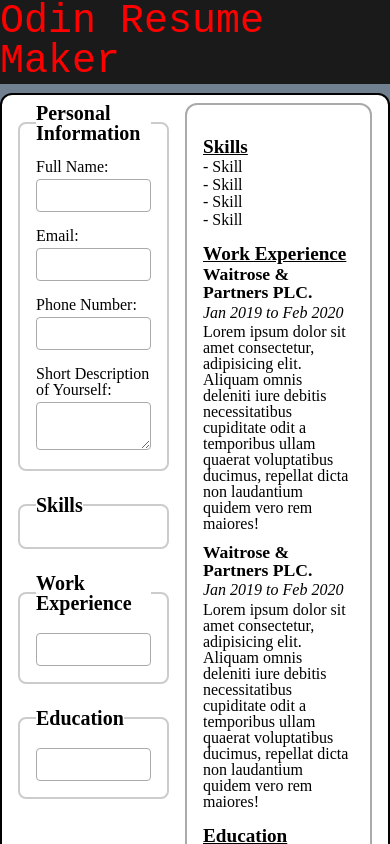
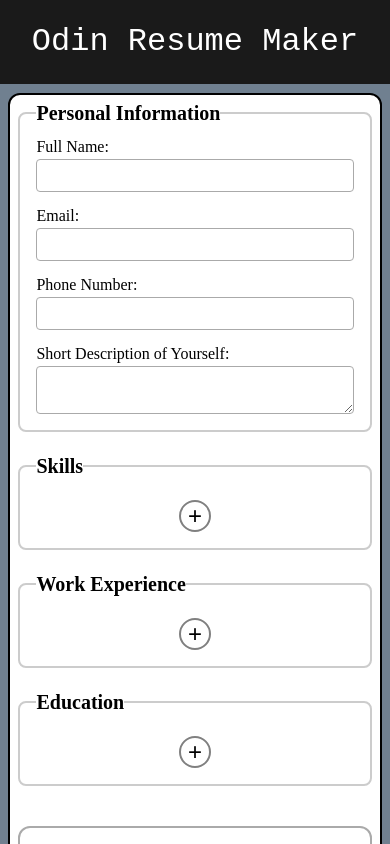
Before and after one commit to adamdrsinc/react-resume-maker, a React (Vite) app: page / in a window 390 px wide. Shown: the top 844 px of the page. Built offline with nearby package versions, Linux system fonts and the light colour scheme.

Commit message:
feat: add responsiveness

```diff
--- a/src/Header.css
+++ b/src/Header.css
@@ -13,6 +13,13 @@
     font-size: 2.5rem;
     color: white;
     cursor: pointer;
+    padding: 16px;
+}
+
+@media screen and (max-width: 900px){
+    header h1{
+        font-size: 2rem;
+    }
 }
 
 header h1:hover {
--- a/src/MainBody.css
+++ b/src/MainBody.css
@@ -17,14 +17,19 @@
 #main{
   flex: 1;
 
-  width: 100vw;
   max-width: 1200px;
 
   background-color: white;
-  margin: 1vh 0;
+  margin: 1vh 1vh;
 
   border-radius: 12px;
   border: 2px solid black;
 
   display: flex;
 }
+
+@media screen and (max-width: 900px){
+  #main{
+    flex-direction: column;
+  }
+}
--- a/src/MainBody.jsx
+++ b/src/MainBody.jsx
@@ -8,23 +8,29 @@
     const [email, setEmail] = useState("");
     const [phoneNumber, setPhoneNumber] = useState("");
     const [description, setDescription] = useState("");
+    const [skills, setSkills] = useState([]);
+
 
     const statesObj = {
         fullNameState : {
-            stateValue: fullName,
-            stateSetter: setFullName
+            value: fullName,
+            set: setFullName
         },
         emailState : {
-            stateValue: email,
-            stateSetter: setEmail
+            value: email,
+            set: setEmail
         },
         phoneNumberState : {
-            stateValue: phoneNumber,
-            stateSetter: setPhoneNumber
+            value: phoneNumber,
+            set: setPhoneNumber
         },
         descriptionState : {
-            stateValue: description,
-            stateSetter: setDescription
+            value: description,
+            set: setDescription
+        },
+        skillsState: {
+            value: skills,
+            set: setSkills
         }
     }
 
--- a/src/ResumeContainer.css
+++ b/src/ResumeContainer.css
@@ -7,6 +7,12 @@
   margin-left: 8px;
 
   padding: 16px;
+}
+
+@media screen and (max-width: 900px){
+  #resume-container{
+    margin-right: 8px;
+  }
 }
 
 .initial-info-container{
--- a/src/ResumeContainer.jsx
+++ b/src/ResumeContainer.jsx
@@ -1,24 +1,20 @@
 import InitialInfo from "./InitialInfo";
 import "./ResumeContainer.css"
 import ResumeDescription from "./ResumeDescription";
+import Skills from "./Skills";
 
 export default function ResumeContainer(props){
     const fullNameState    = props.states.fullNameState;
     const emailState       = props.states.emailState;
     const phoneNumberState = props.states.phoneNumberState;
     const descriptionState = props.states.descriptionState;
+    const skillsState = props.states.skillsState;
 
     return (
         <div id="resume-container">
             <InitialInfo states={{fullNameState, emailState, phoneNumberState}}></InitialInfo>
             <ResumeDescription description={descriptionState.stateValue}></ResumeDescription>
-            <ul id="skills">
-                <h1 className="section-title">Skills</h1>
-                <li>- Skill</li>
-                <li>- Skill</li>
-                <li>- Skill</li>
-                <li>- Skill</li>
-            </ul>
+            <Skills skills={skillsState.value}></Skills>
             <div id="work-experience-container">
                 <h1 className="section-title">Work Experience</h1>
                 <div className="work-experience">
--- a/src/ResumeForm.css
+++ b/src/ResumeForm.css
@@ -8,6 +8,12 @@
 form{
   margin-left: 16px;
   margin-right: 8px;
+}
+
+@media screen and (max-width: 900px){
+  form{
+    margin-left: 8px;
+  }
 }
 
 label{
@@ -28,6 +34,15 @@
   border-radius: 8px;
   padding: 1rem;
   margin-bottom: 1.5rem;
+
+  display: flex;
+  flex-direction: column;
+  justify-content: center;
+  align-items: center;
+}
+
+ul{
+  width: 100%;
 }
 
 input, textarea{
@@ -46,3 +61,23 @@
   font-weight: bold;
   font-size: 1.25rem;
 }
+
+.plus-button{
+  width: 32px;
+  height: 32px;
+  border-radius: 50%;
+  font-size: 1.5rem;
+  cursor: pointer;
+
+  margin-top: 0.5rem;
+
+  border: 2px solid gray;
+
+  background-color: white;
+  transition: background-color 0.1s ease-in, color 0.1s ease-out;
+}
+
+.plus-button:hover{
+  background-color: gray;
+  color: white;
+}
--- a/src/ResumeForm.jsx
+++ b/src/ResumeForm.jsx
@@ -7,7 +7,23 @@
     const emailState       = props.states.emailState;
     const phoneNumberState = props.states.phoneNumberState;
     const descriptionState = props.states.descriptionState;
+    const skillsState = props.states.skillsState;
 
+    const handleSkillButtonClick = (e) => {
+        e.preventDefault();
+
+        skillsState.set(prev => [...prev, ""]);
+    };
+
+    const handleWorkExperienceButtonClick = (e) => {
+        e.preventDefault();
+
+    };
+
+    const handleEducationButtonClick = (e) => {
+        e.preventDefault();
+
+    };
 
     return (
         <form action="" method="post">
@@ -22,16 +38,31 @@
 
             <fieldset>
                 <legend>Skills</legend>
+
+                <ul>
+                    {
+                        skillsState.value.map((skill, idx) => {
+                            return <li id={idx}>
+                                <input type="text" name={"skill"+idx} id={"skill-" + idx} value={skill} onChange={(e) => {
+                                    const newSkills = [...skillsState.value];
+                                    newSkills[idx] = e.target.value;
+                                    skillsState.set(newSkills);
+                                }}/>
+                                </li>
+                        })
+                    }
+                </ul>
+                <button className="plus-button" onClick={handleSkillButtonClick}>+</button>
             </fieldset>
 
             <fieldset>
                 <legend>Work Experience</legend>
-                <input type="text" name="" id="" />
+                <button className="plus-button" onClick={handleWorkExperienceButtonClick}>+</button>
             </fieldset>
 
             <fieldset>
                 <legend>Education</legend>
-                <input type="text" name="" id="" />
+                <button className="plus-button" onClick={handleEducationButtonClick}>+</button>
             </fieldset>
         </form>
     );
--- /dev/null
+++ b/src/Skills.jsx
@@ -0,0 +1,12 @@
+export default function Skills(props){
+    const skills = props.skills;
+
+    return (
+        <ul id="skills">
+            {skills.length > 0 && <h1 className="section-title">Skills</h1>}
+            {skills.map((skill, idx) =>
+                (skill !== "" && <li key={idx}>- {skill}</li>)
+            )}
+        </ul>
+    );
+}
```
